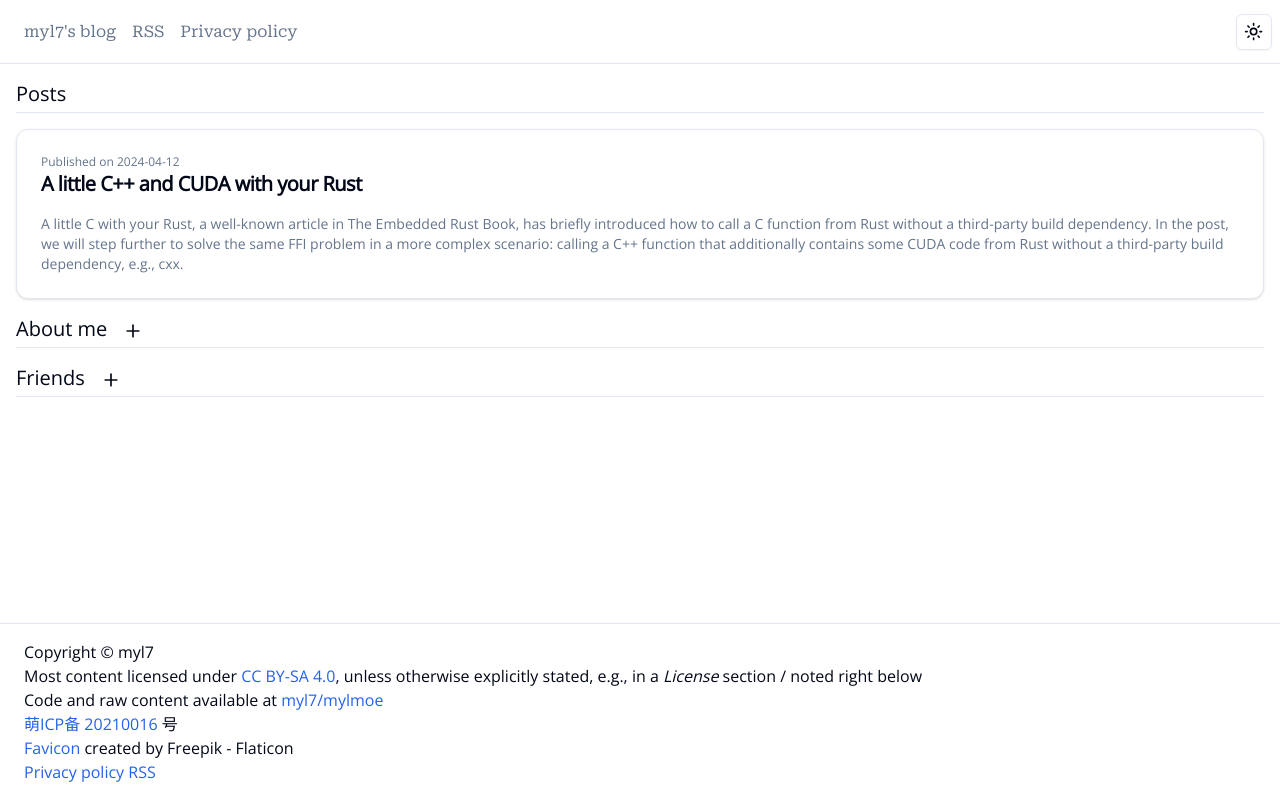
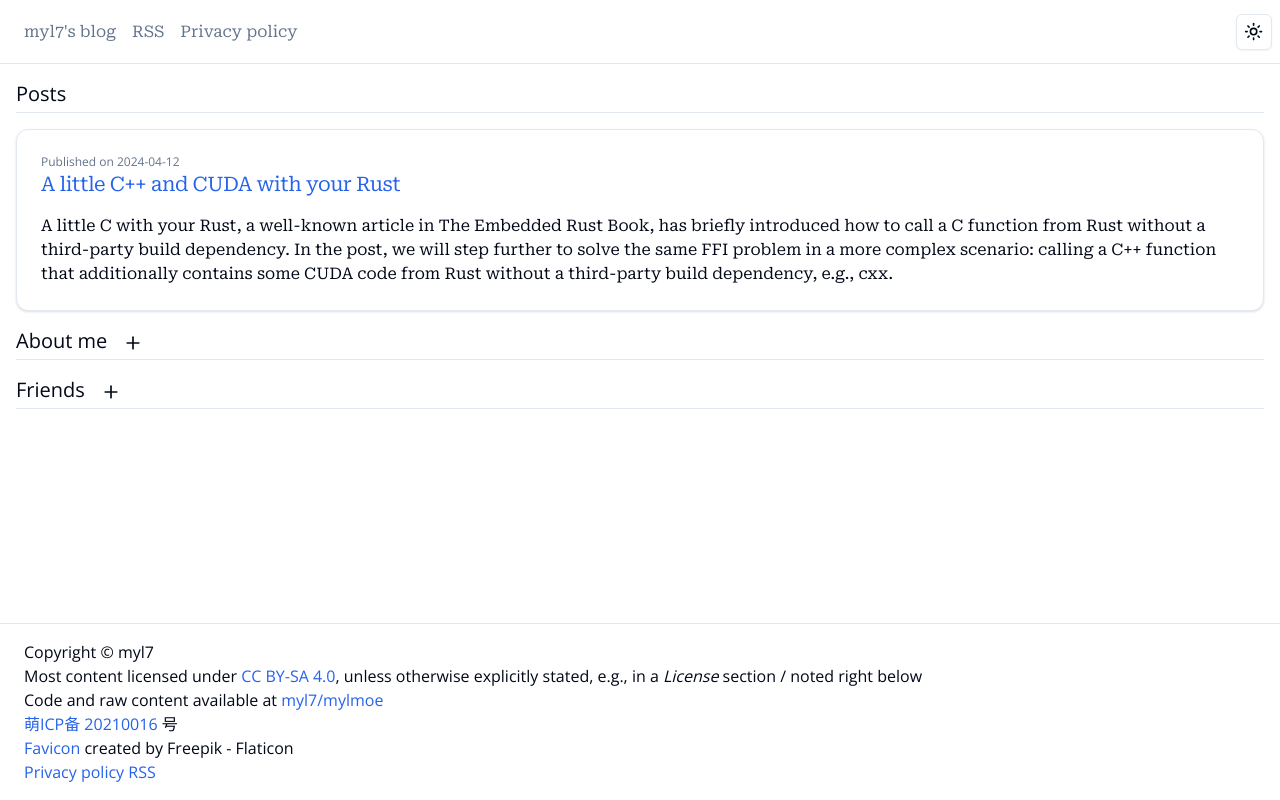
Before and after one commit to myl7/mylmoe, an Astro site: page / in a window 1280 px wide. Built offline with nearby package versions, Linux system fonts and the light colour scheme; Astro itself is replaced by a stand-in of ours; some packages are replaced by stand-ins of ours.

Commit message:
Fix card view in index page

```diff
--- a/src/components/ui/card.tsx
+++ b/src/components/ui/card.tsx
@@ -16,15 +16,13 @@ CardHeader.displayName = 'CardHeader'
 
 const CardTitle = React.forwardRef<HTMLParagraphElement, React.HTMLAttributes<HTMLHeadingElement>>(
   ({ className, ...props }, ref) => (
-    <h3 ref={ref} className={cn('font-semibold leading-none tracking-tight', className)} {...props} />
+    <h3 ref={ref} className={cn('leading-none tracking-tight', className)} {...props} />
   ),
 )
 CardTitle.displayName = 'CardTitle'
 
 const CardDescription = React.forwardRef<HTMLParagraphElement, React.HTMLAttributes<HTMLParagraphElement>>(
-  ({ className, ...props }, ref) => (
-    <p ref={ref} className={cn('text-sm text-muted-foreground', className)} {...props} />
-  ),
+  ({ className, ...props }, ref) => <p ref={ref} className={cn('', className)} {...props} />,
 )
 CardDescription.displayName = 'CardDescription'
 
--- a/src/pages/index.astro
+++ b/src/pages/index.astro
@@ -32,14 +32,14 @@ const posts = (await getCollection('posts', ({ data: { unlisted } }) => unlisted
                 Published on {pubDate.toISOString().slice(0, 10)}
                 {updDate && ` and updated on ${updDate.toISOString().slice(0, 10)}`}
               </p>
-              <CardTitle className="text-xl">
-                <a class="hover:underline" href={`/p/${slug}`}>
+              <CardTitle className="text-xl font-serif">
+                <a class="link" href={`/p/${slug}`}>
                   {title}
                 </a>
               </CardTitle>
             </CardHeader>
             <CardContent>
-              <CardDescription>{description}</CardDescription>
+              <CardDescription className="font-serif">{description}</CardDescription>
             </CardContent>
           </Card>
         ))
```
